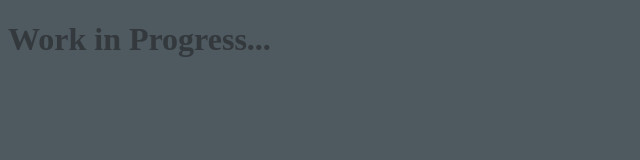
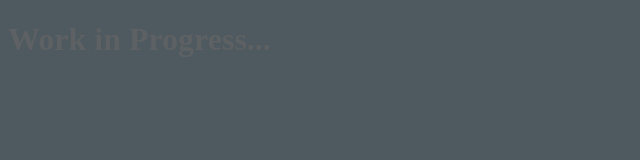
Before and after one commit to shafferz/shafferz.github.io, a plain HTML site: page index.html in a window 1280 px wide. Shown: the whole page, without its empty margins (0-640 px from the left). Drawn offline with Linux system fonts and the light colour scheme.

Commit message:
Update 3

```diff
--- a/index.html
+++ b/index.html
@@ -8,7 +8,7 @@
         background-color: rgb(78, 89, 96);
       }
       h1 {
-        color: rgba(25, 25, 25, 0.5);
+        color: rgba(100, 100, 100, 0.75);
       }
     </style>
   </head>
```
